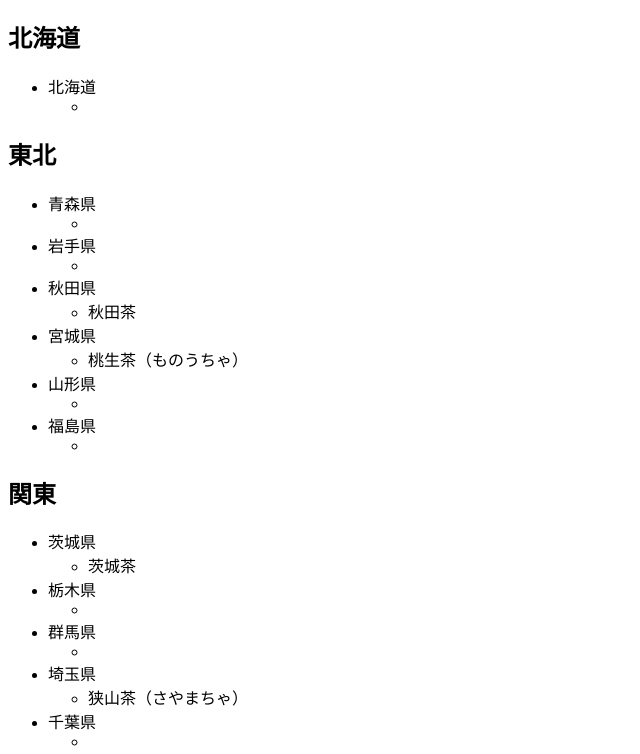
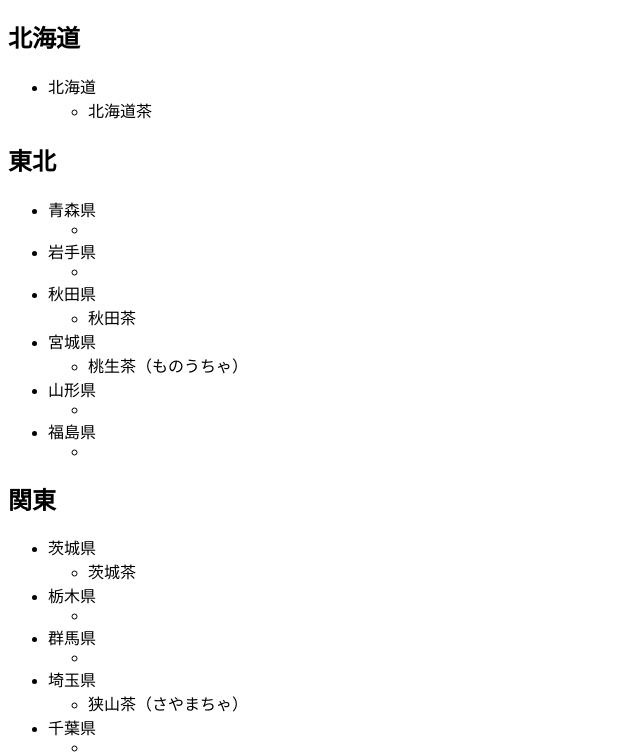
Before and after one commit to t-e-a-party/greentea, a plain HTML site: page index.html in a window 1280 px wide. Shown: the part 70-824 px from the top of the page, without its empty margins (0-640 px from the left). Drawn offline with Linux system fonts and the light colour scheme.

Commit message:
Update index.html
北海道

```diff
--- a/index.html
+++ b/index.html
@@ -17,7 +17,7 @@
         <ul>
           <li>北海道
             <ul>
-              <li></li>
+              <li>北海道茶</li>
             </ul>
           </li>
         </ul>
```
